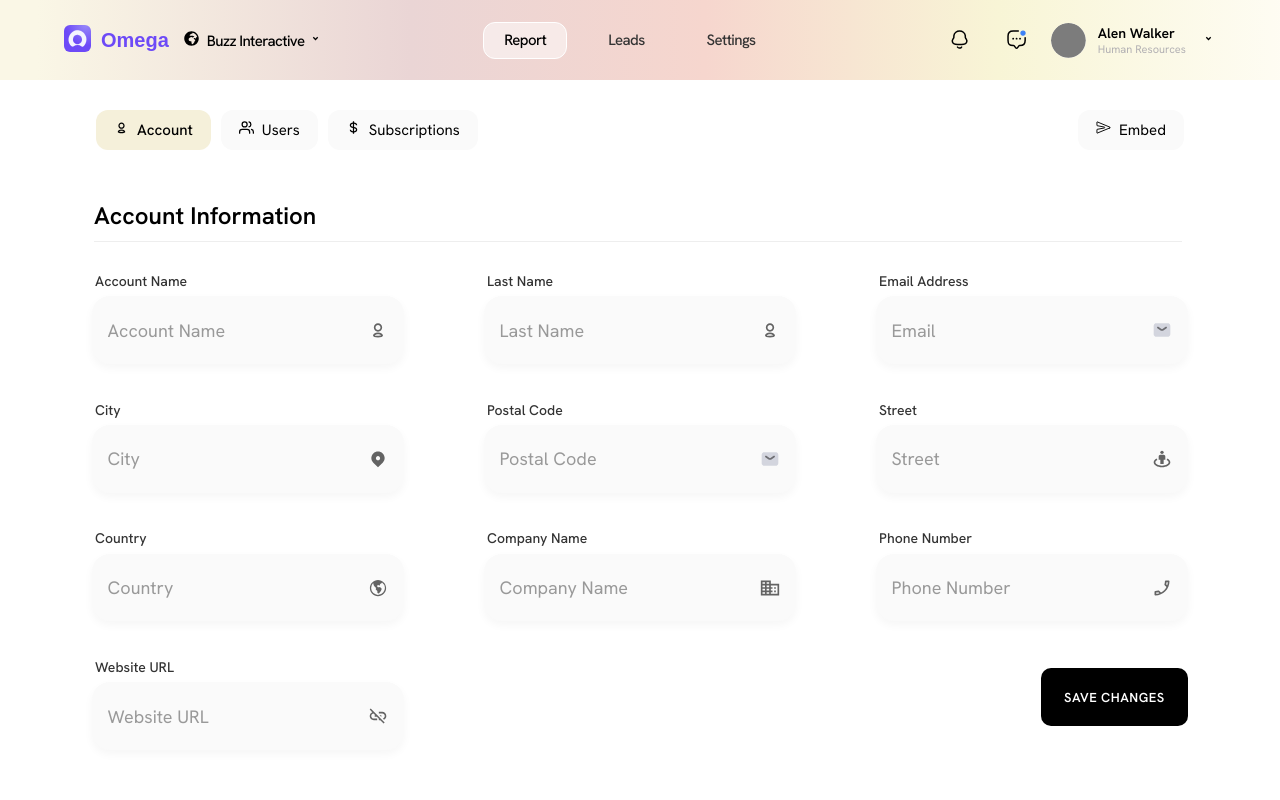
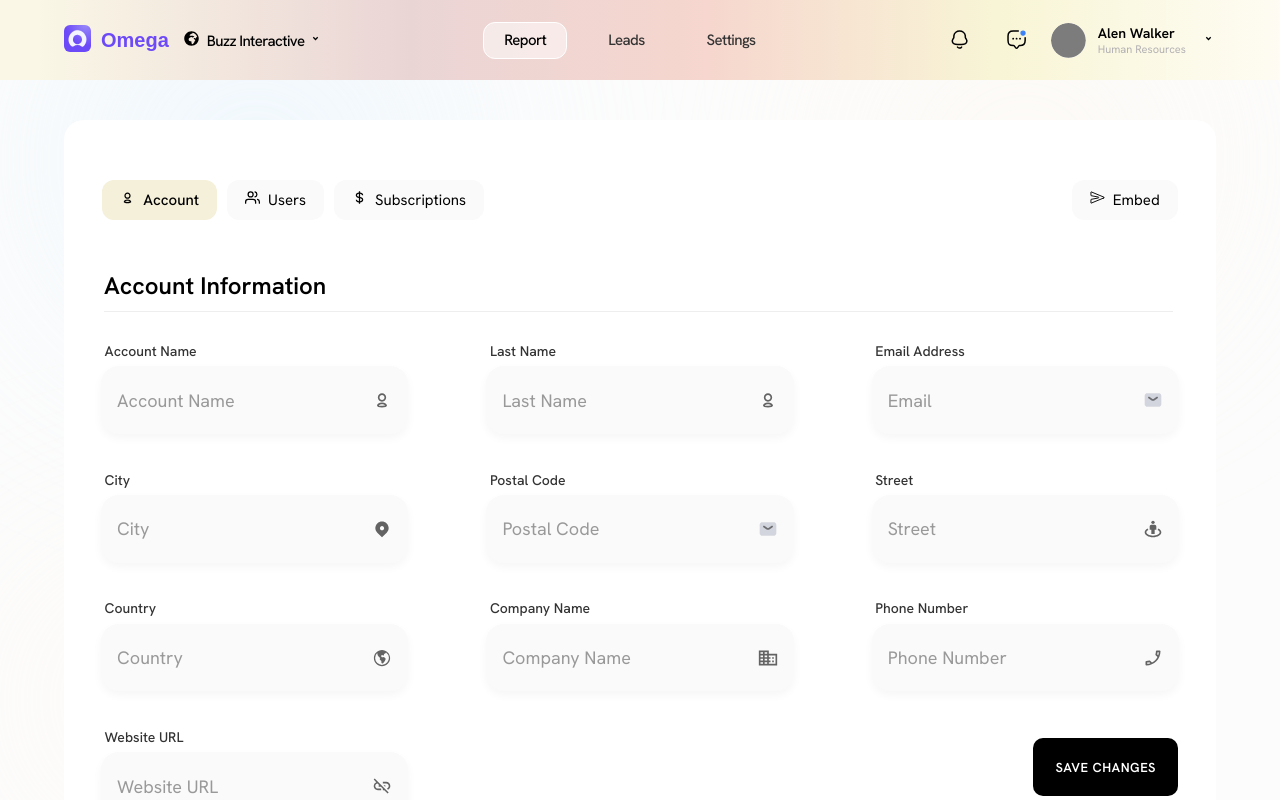
Before and after one commit to Hash-Overflow-bit/Saas-Buzz, a React (Vite) app: page /account in a window 1280 px wide. Shown: the top 800 px of the page. Built offline with nearby package versions, Linux system fonts and the light colour scheme.

Commit message:
Fix: corrected icon paths for dashboard search button

```diff
--- a/src/Pages/Accounts.jsx
+++ b/src/Pages/Accounts.jsx
@@ -228,6 +228,11 @@ function Accounts() {
 
       {/* accounts from content */}
       <div className="accounts-form-container">
+        <Effect />
+
+        {/* accounts formInput container */}
+
+        <div className="accounts-formInput-container">
           {/* Pandel btnsss */}
           <div className="account-panel-container">
             {panelLinks.map((link, index) => (
@@ -240,10 +245,6 @@ function Accounts() {
               </div>
             ))}
           </div>
-
-        {/* accounts formInput container */}
-
-        <div className="accounts-formInput-container">
           {/* Account Information */}
           <div className="accounts-divider-container">
             <h1>Account Information</h1>
--- a/src/Pages/accounts.css
+++ b/src/Pages/accounts.css
@@ -3,6 +3,7 @@
     min-height: 100vh;
     overflow-x: hidden;
     background-color: #FFFFFF;
+
 }
 
 .accounts-header {
@@ -112,18 +113,19 @@
 
 .accounts-form-container {
     border-radius: 30px 30px 0 0;
-    margin-top: -20px;
+    margin-top: 40px;
     position: relative;
     z-index: 10;
     background-color: #FFFFFF;
     width: 100%;
     padding-bottom: 50px;
+    /* border: 10px solid black; */
 
 }
 
 /* Panel links */
 .account-panel-container {
-    width: 85%;
+    width: 95%;
     margin: 50px auto;
     /* margin-top: 90px; */
     display: flex;
@@ -168,6 +170,10 @@
     margin: 0 auto;
     display: flex;
     flex-direction: column;
+    background-color: white;
+    border-radius: 20px;
+    padding: 10px;
+    /* border: 1px solid; */
 }
 
 .accounts-divider-container {
@@ -354,7 +360,7 @@
         -webkit-overflow-scrolling: touch;
         scrollbar-width: none;
         /* border: 1px solid; */
-        padding-top: 50px;
+        /* padding-top: 50px; */
     }
 
     .account-panel-container::-webkit-scrollbar {
```
Lines whose indentation alone changed are shown as unchanged.
